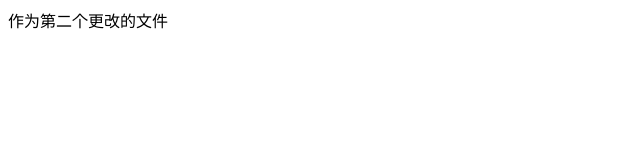
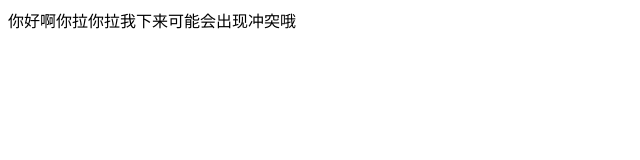
Before and after one commit to HAN-GITWarehouse/web1, a plain HTML site: page index.html in a window 1280 px wide. Shown: the whole page, without its empty margins (0-640 px from the left). Drawn offline with Linux system fonts and the light colour scheme.

Commit message:
Update index.html

```diff
--- a/index.html
+++ b/index.html
@@ -7,7 +7,7 @@
     <title>Document</title>
   </head>
   <body>
-    <div id="demo">作为第二个更改的文件</div>
+    <div id="demo">你好啊你拉你拉我下来可能会出现冲突哦</div>
     <script>
       var oDemo = document.getElementById("demo");
     </script>
```
